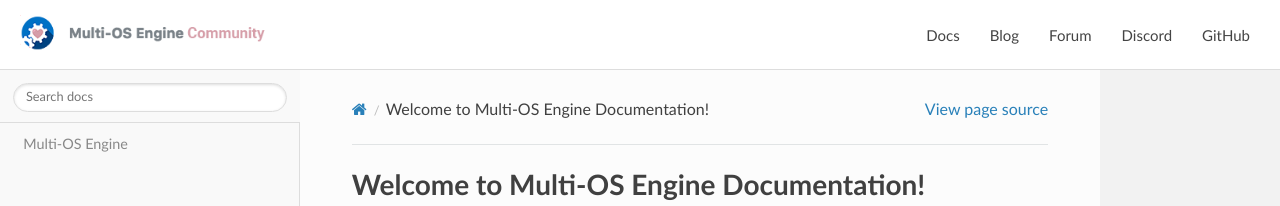
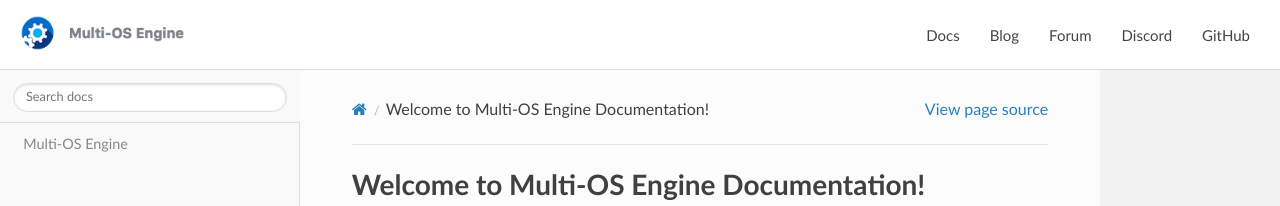
Before and after one commit to multi-os-engine/doc, a Sphinx documentation site: the page built from source/index.rst, in a window 1280 px wide. Shown: the top 206 px of the page. Built offline with Sphinx 7.4.7 and the Read the Docs theme 2.0.0, drawn with Linux system fonts in a browser that asks for light colours.

Commit message:
Revert "Update icons"
This reverts commit 69d8674d9a8f8db426bc5c43d0f9b8d9ac2780a6.

```diff
--- a/source/_static/theme.css
+++ b/source/_static/theme.css
@@ -221,7 +221,7 @@
 		top: 0;
 	}
 	header .header__logo img {
-		width: 255px;
+		width: 176px;
 	}
 	header .header__links {
 		display: none;
--- a/source/_templates/navbar.html
+++ b/source/_templates/navbar.html
@@ -1,7 +1,7 @@
 <header>
   <div class="header__container">
     <a href="https://moe.noisyfox.io/doc" class="header__logo">
-      <img width="255" src="{{ pathto('_static/moeclogo-02.png', 1) }}">
+      <img width="176" src="{{ pathto('_static/moelogo-02.png', 1) }}">
     </a>
     <div class="links__icon">
       <i class="fa fa-bars"></i>
--- a/source/conf.py
+++ b/source/conf.py
@@ -130,7 +130,7 @@
 # The name of an image file (within the static path) to use as favicon of the
 # docs.  This file should be a Windows icon file (.ico) being 16x16 or 32x32
 # pixels large.
-html_favicon = 'favicon.ico'
+#html_favicon = None
 
 # Add any paths that contain custom static files (such as style sheets) here,
 # relative to this directory. They are copied after the builtin static files,
```
Also changed, not shown: source/_static/favicon.ico (deleted), source/_static/moeclogo-02.png (deleted), source/_static/moelogo-02.png (added).
